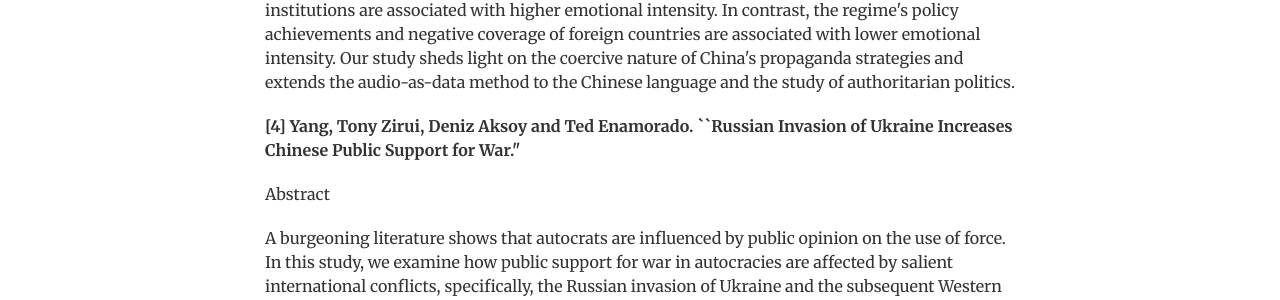
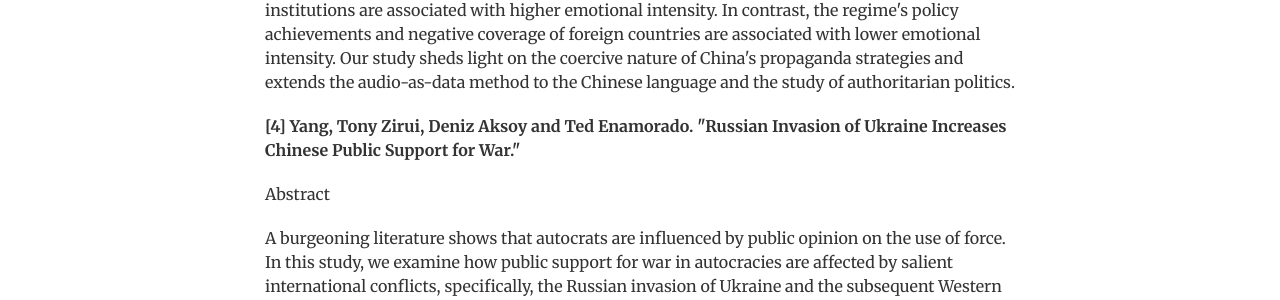
Before and after one commit to tonyhsfz/website, a Jekyll site: the page built from index.html, in a window 1280 px wide and 900 px high, scrolled down 3076 px. Shown: the part 144-444 px from the top of the window. Built offline with Jekyll 4.4.1, drawn with Linux system fonts in a browser that asks for light colours.

```diff
--- a/_includes/publication.html
+++ b/_includes/publication.html
@@ -33,7 +33,7 @@ Our study sheds light on the coercive nature of China's propaganda strategies an
 </p>
                     <p></p>
                      <p></p>
-<p><b>[4] Yang, Tony Zirui, Deniz Aksoy and Ted Enamorado. ``Russian Invasion of Ukraine Increases Chinese Public Support for War." </b></p>
+<p><b>[4] Yang, Tony Zirui, Deniz Aksoy and Ted Enamorado. "Russian Invasion of Ukraine Increases Chinese Public Support for War." </b></p>
 <p> Abstract </p>
 <p>
     A burgeoning literature shows that autocrats are influenced by public opinion on the use of force. In this study, we examine how public support for war in autocracies are affected by salient international conflicts, specifically, the Russian invasion of Ukraine and the subsequent Western responses. We use a survey experiment with 4,008 Chinese respondents (interviewed in June of 2022) to test the effect of the Russo-Ukrainian conflict on Chinese public support for war in general and invading Taiwan in specific. We find that priming respondents with the Russian aggression significantly increases public support for war. Information about Western military interventions significantly mitigates the effect of invasion. Causal mediation analysis suggests that pessimistic perceptions of peaceful resolutions and perceived morality of wars drive the results. These findings suggest that the public learns from salient international conflicts and update their attitudes on wars, which have significant implications for policy interventions on conflicts.
```
